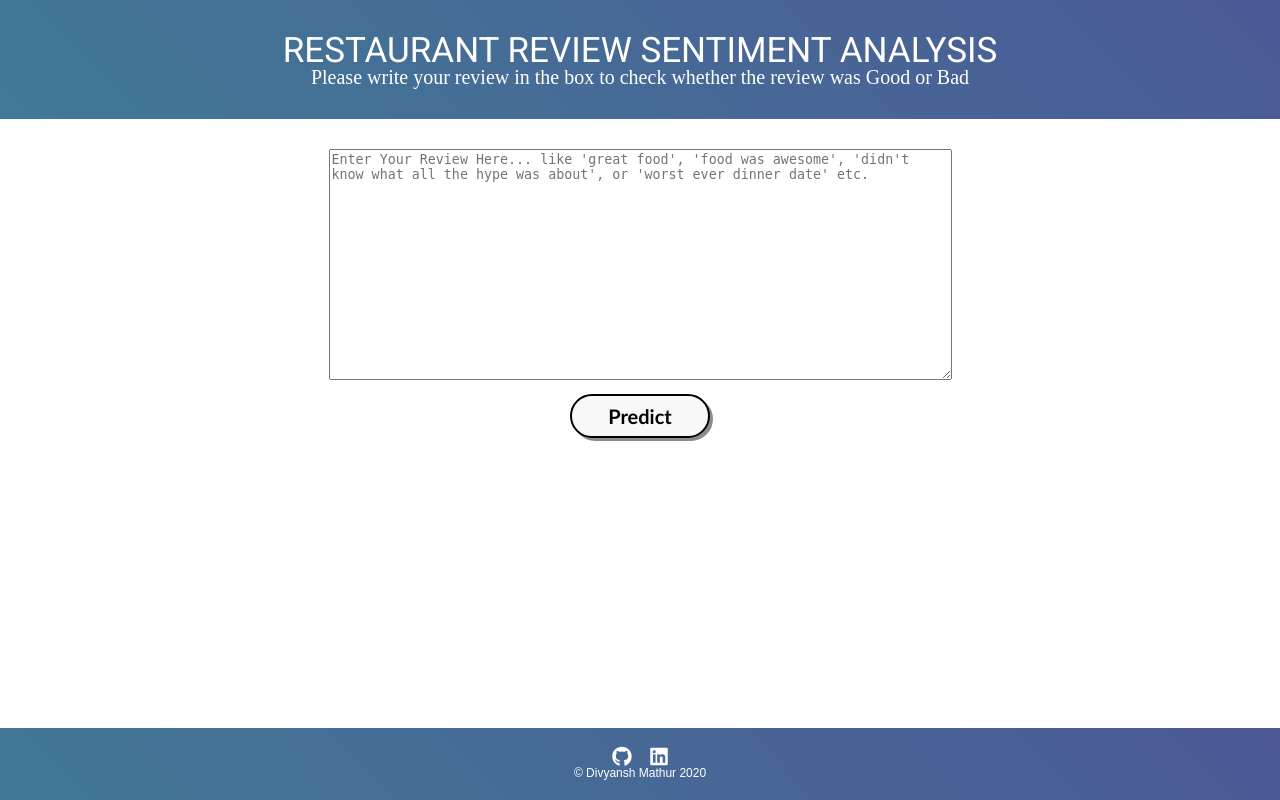
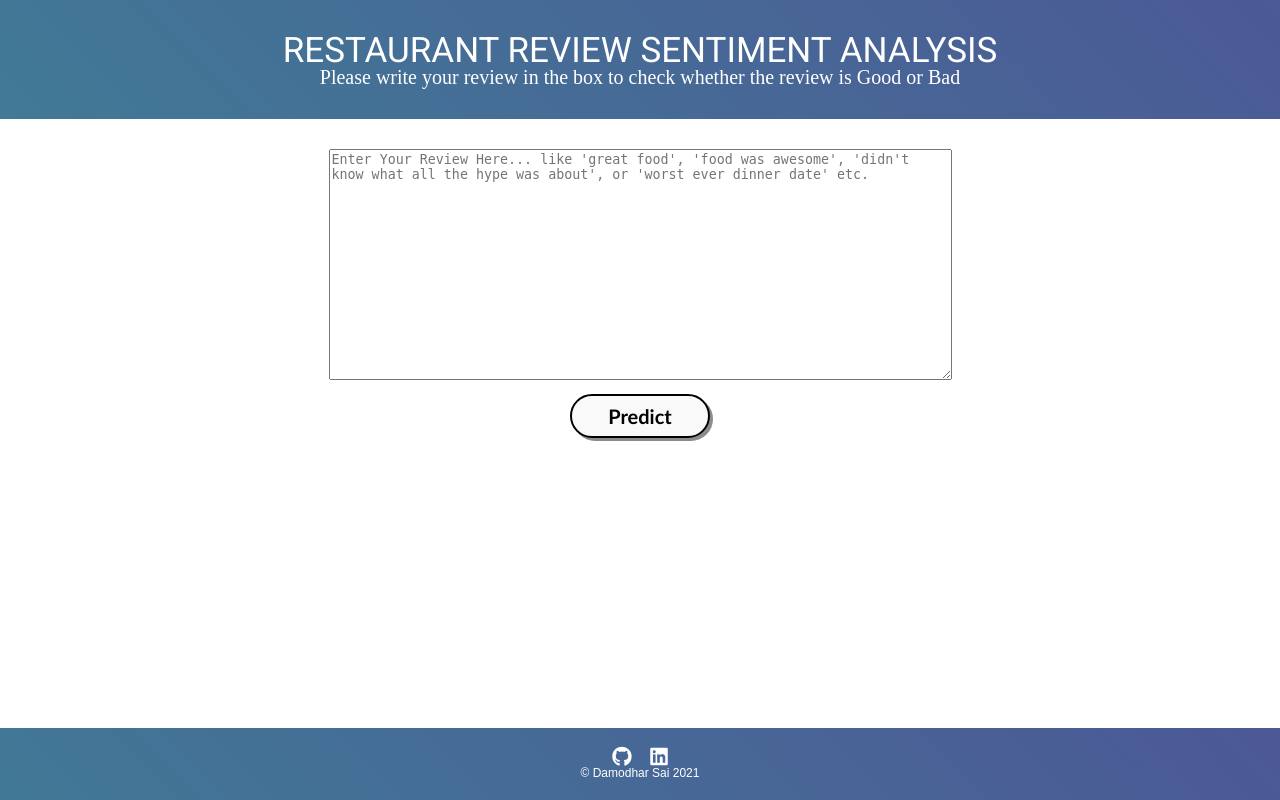
Before and after one commit to Damodharsai/Restaurant-Reviews-Sentiment-Analysis, a Flask app: page / in a window 1280 px wide. Run offline with Flask 2, Linux system fonts and the light colour scheme; parts of the project's set-up code (start-up, migrations or seed data) failed here and were passed over; some libraries are stand-ins or nearby versions.

Commit message:
Update index.html

```diff
--- a/templates/index.html
+++ b/templates/index.html
@@ -16,7 +16,7 @@
     	<div class="container">
             <h2 class='container-heading'><span class="heading_font">RESTAURANT REVIEW SENTIMENT ANALYSIS</h2>
             <div class='description'>
-    			<p>Please write your review in the box to check whether the review was Good or Bad</p>
+    			<p>Please write your review in the box to check whether the review is Good or Bad</p>
     		</div>
     	</div>
 
@@ -31,10 +31,10 @@
         <!-- Footer -->
        <div class='footer'>
            <div class="contact">
-               <a target="_blank" href="https://github.com/divyansh1195"><i class="fab fa-github fa-lg contact-icon"></i></a>
-               <a target="_blank" href="linkedin.com/in/divyansh-mathur-229190155/"><i class="fab fa-linkedin fa-lg contact-icon"></i></a>
+               <a target="_blank" href="https://github.com/Damodharsai"><i class="fab fa-github fa-lg contact-icon"></i></a>
+               <a target="_blank" href="https://www.linkedin.com/in/p-damodhar-sai-395160153/"><i class="fab fa-linkedin fa-lg contact-icon"></i></a>
            </div>
-           <p class='footer-description'>© Divyansh Mathur 2020</p>
+           <p class='footer-description'>© Damodhar Sai 2021</p>
        </div>
 
     </body>
```
